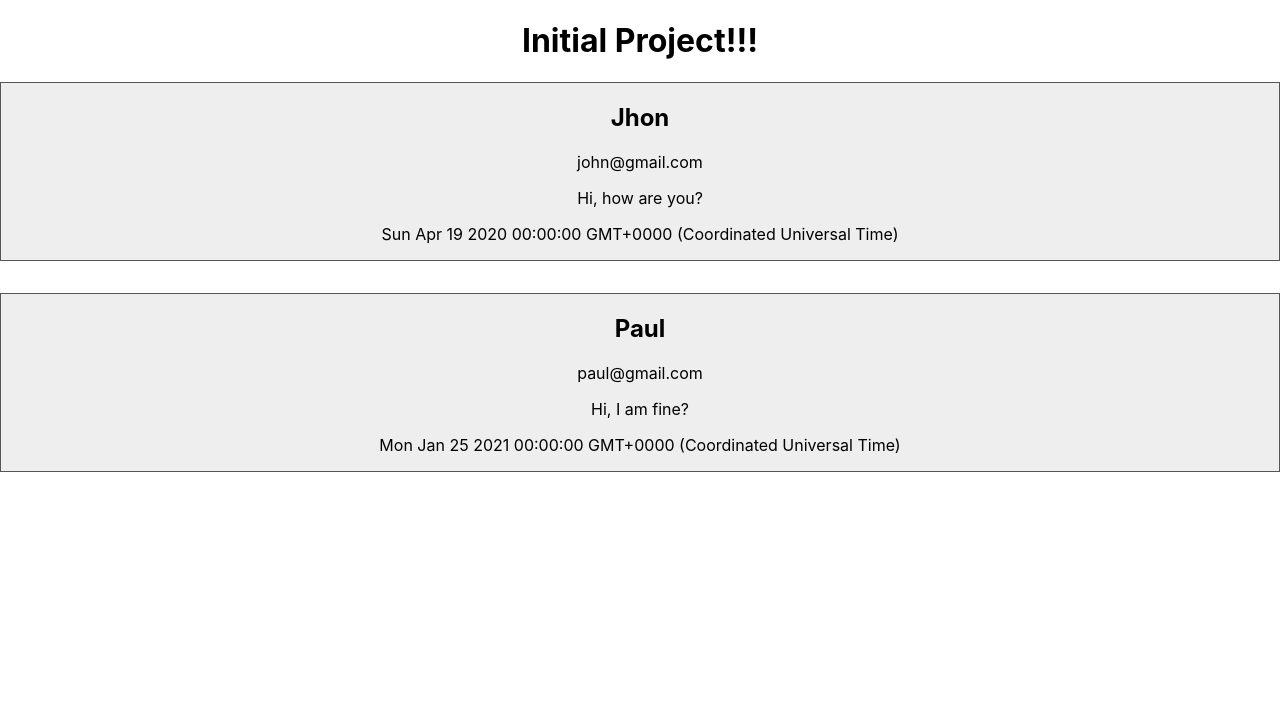
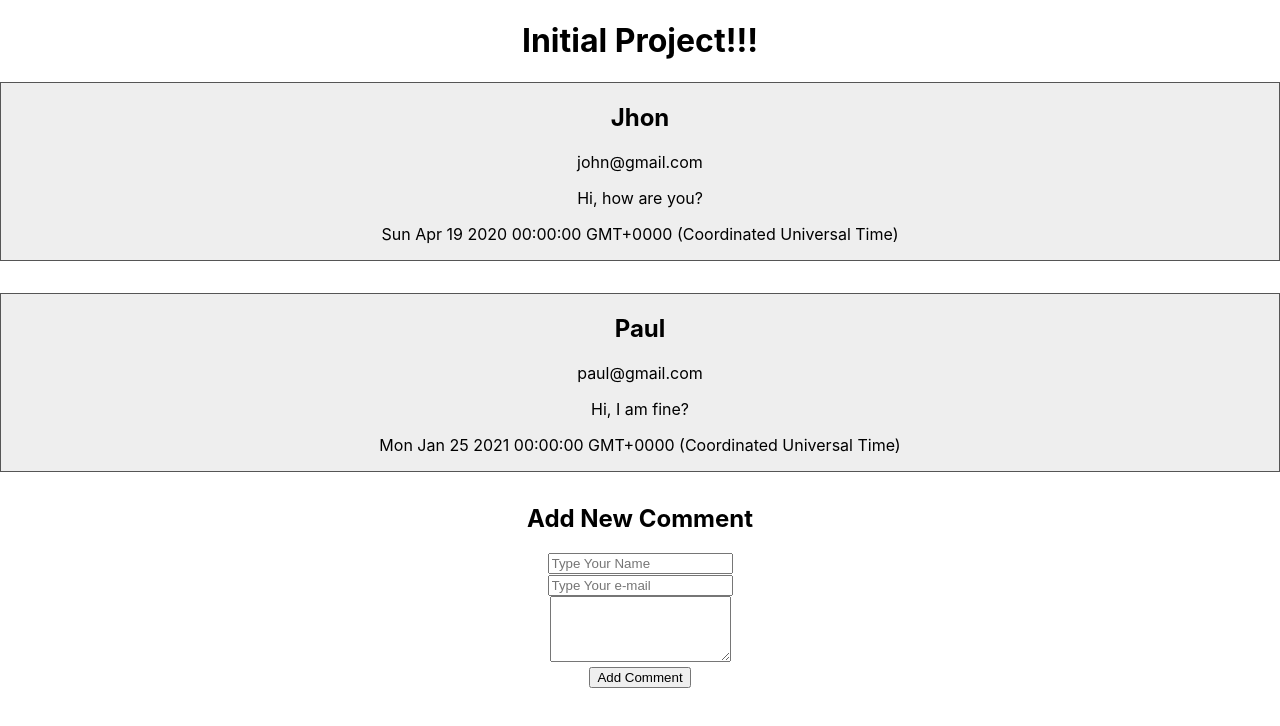
Before and after one commit to alexandrepalmag/Comments-Page-React, a React (Create React App) app in the folder comments-page/: page / in a window 1280 px wide. Shown: the top 726 px of the page. Built offline with nearby package versions, Linux system fonts and the light colour scheme.

Commit message:
Function to fill the fields.

```diff
--- a/comments-page/src/App.js
+++ b/comments-page/src/App.js
@@ -23,7 +23,48 @@ class App extends Component {
         message: 'Hi, I am fine?'
       }
 
-    ]
+    ],
+
+    newComm: {
+      name: '',
+      email: '',
+      message: ''
+    }
+
+  }
+
+  addComment = (event) => {
+
+    event.preventDefault();
+
+    const newComment = {
+
+      name: 'Jhon',
+      email: 'john@gmail.com',
+      dateNow: new Date(2020, 3, 19),
+      message: 'Hi, how are you?'
+
+    }
+
+    /* let listComm = this.state.commentsList;
+    listComm.push(newComment);
+
+    this.setState({ commentsList: listComm });
+    or
+    */
+
+    this.setState({
+
+      commentsList: [...this.state.commentsList, newComment]
+
+    })
+
+  }
+
+  typeInField = event => {
+
+    const {name, value} = event.target;
+    this.setState({ newComm: { ...this.state.newComm, [name]: value } });
 
   }
 
@@ -46,6 +87,35 @@ class App extends Component {
           )
           )
         }
+
+        <form method="post" onSubmit={this.addComment}>
+          <h2>Add New Comment</h2>
+          <div>
+            <input
+              type="text"
+              name="yourName"
+              value={this.state.newComm.name}
+              onChange={this.typeInField}
+              placeholder="Type Your Name" />
+          </div>
+          <div>
+            <input
+              type="email"
+              name="yourEmail"
+              value={this.state.newComm.email}
+              onChange={this.typeInField}
+              placeholder="Type Your e-mail" />
+          </div>
+          <div>
+            <textarea
+              name="message"
+              value={this.state.newComm.message}
+              onChange={this.typeInField}
+              rows="4" />
+          </div>
+          <button type="submit">Add Comment</button>
+        </form>
+
       </div>
 
     );
```
Also changed, not shown: 1 other file (tests, documents, lock files or other folders).
